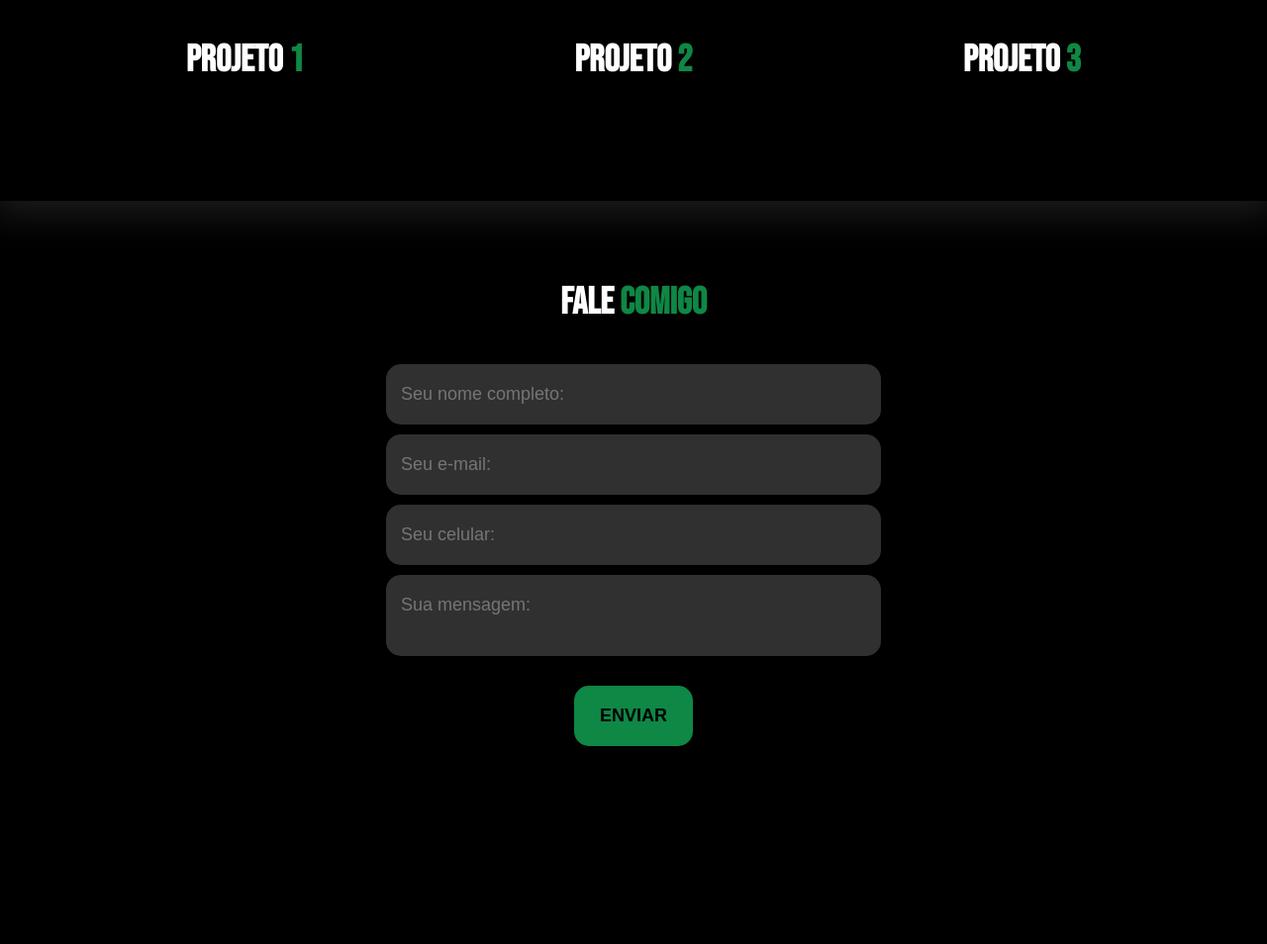
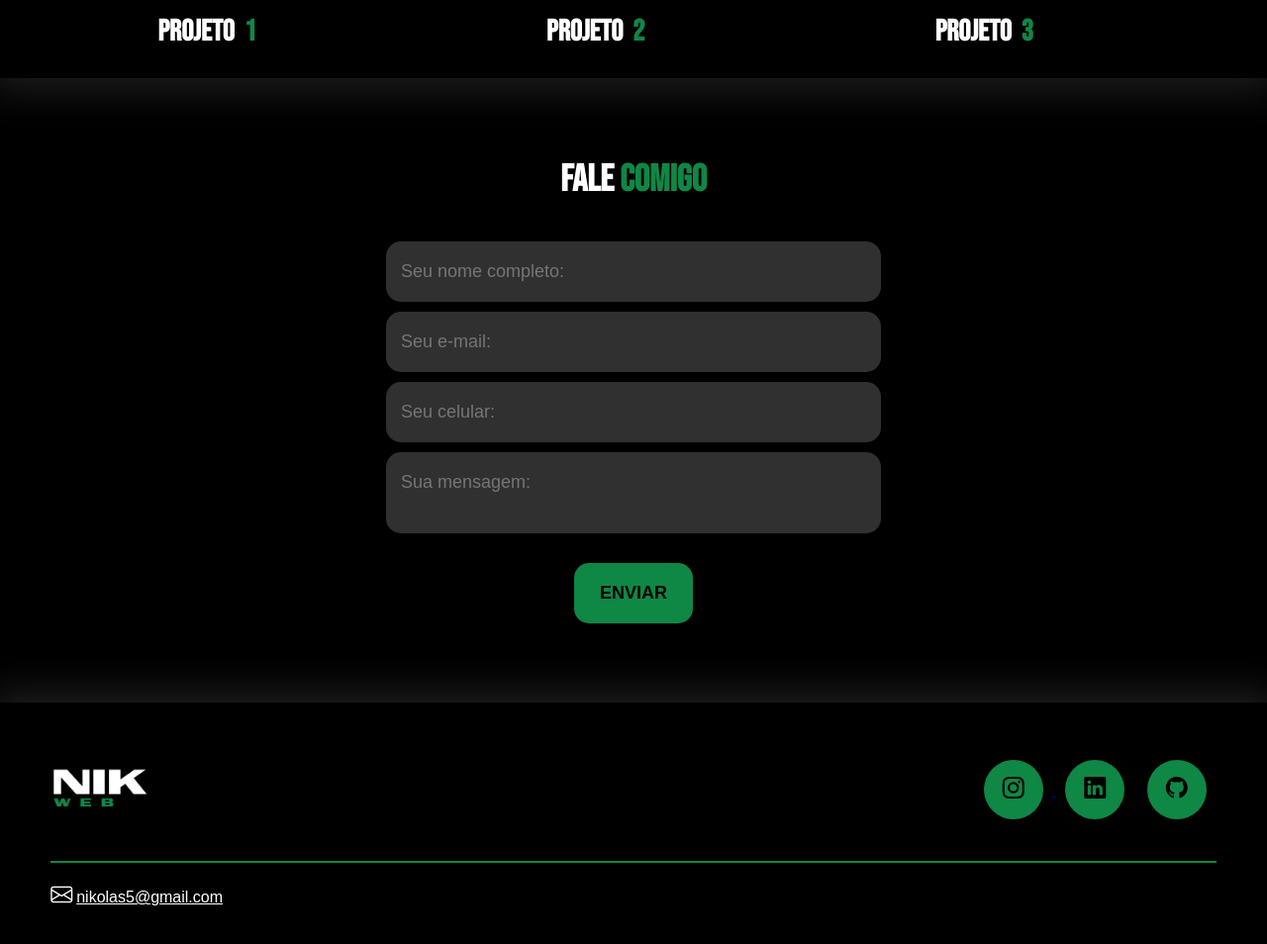
Before and after one commit to nickdavane/Portifolio, a Flask app: template templates/index.html in a window 1280 px wide. Shown: the part 2188-3142 px from the top of the page at 99% size. Run offline with Flask 3, Linux system fonts and the light colour scheme; the template is opened without the code that fills it, so the values that code supplies are empty.

Commit message:
fifth commit

```diff
--- a/app.py
+++ b/app.py
@@ -1,33 +1,18 @@
-from flask import Flask, redirect, render_template, url_for, request
+from flask import Flask, redirect, render_template
 
 
 
 app = Flask(__name__)
 
-@app.route('/home')
+@app.route('/')
 def index():
 		# Precisamos da função redirect para navegar para o endpoint "/home"
-    return redirect('/')
+    return redirect('/home')
 
-@app.route('/', methods=['GET'])
+@app.route('/home', )
 def home():
     return render_template('index.html')
 
 
-@app.route('/contato', methods=['POST'])
-def menssagem_contato():
-    remetente = request.form.get('remetente')
-    assunto =  request.form.get('assunto')
-    resposta = f'Obrigado {remetente} por entrar em contato'
-    return render_template('index.html', mensagem=resposta)
-
-
-
-
-
-
-
-
-
 if __name__ == '__main__':
     app.run(debug=True)
--- a/static/css/style.css
+++ b/static/css/style.css
@@ -17,6 +17,11 @@
 
 }
 
+.logo img{
+    width: 100px;
+    height: 100px;
+}
+
 .botao-contato button{
     padding: 10px 40px;
     font-size: 18px;
@@ -26,6 +31,18 @@
     border-radius: 30px;
     cursor: pointer;
     transition: .2s;
+}
+
+.btn-social button{
+    width: 60px;
+    height: 60px;
+    border-radius: 50%;
+    border: none;
+    background-color: #0f8745;
+    font-size: 22px;
+    cursor: pointer;
+    margin: 0 10px;
+
 }
 
 h2.titulo {
@@ -62,8 +79,11 @@
 
 }
 
+
+
 header a{
     color: #7d7d7d;
+    font-size: 20px;
     text-decoration: none;
     display: inline-block;
 }
@@ -81,11 +101,7 @@
 header nav ul li{
     display: inline-block;
     padding: 0 40px;
-    font-size: 20px;
 }
-
-
-
 
 
 /* ESTILO DO TOPO DO SITE */
@@ -214,20 +230,6 @@
     text-align: justify;
 }
 
-.sobre .txt-sobre .btn-social button{
-    width: 60px;
-    height: 60px;
-    border-radius: 50%;
-    border: none;
-    background-color: #0f8745;
-    font-size: 22px;
-    cursor: pointer;
-    margin: 0 10px;
-
-}
-
-
-
 .sobre .img-sobre img{
     border-radius: 50px;
     width: 400px;
@@ -247,6 +249,22 @@
     margin-top: 60px;
 }
 
+.portifolio h2{
+    color: #fff;
+}
+
+.titulo-portifolio{
+    position: relative;
+    top: 475px;
+    right: 185px;
+    font-size: 30px;
+    display: flex;
+    gap: 10px;
+}
+
+.titulo-portifolio span{
+    color: #0f8745;
+}
 
 
 .img-port{
@@ -278,6 +296,11 @@
 
 .overlay:hover{
     opacity: 1;
+}
+section.portifolio .img-port{
+    display:flex;
+
+
 }
 
 .titulo-projeto {
@@ -321,6 +344,7 @@
     padding: 20px 15px;
     border-radius: 15px;
     color: white;
+    font-family: Arial, Helvetica, sans-serif;
     font-size: 18px;
 
 }
@@ -353,9 +377,123 @@
     font-family: Arial, Helvetica, sans-serif;
 }
 
-.formulario p{
-    padding: 60px 4%;
+/* ESTILO DO RODAPÉ */
+
+footer{
+    padding: 15px 4%;
+    box-shadow: 0 0 40px 10px rgba(255, 255, 255, 0.13) ;
+}
+
+footer .flex{
+    justify-content: space-between;
+}
+
+.line-footer .flex{
+    align-items: center;
+}
+
+footer .line-footer{
+    padding: 20px 0;
+}
+
+.borda{
+    border-top: 2px solid #0f8745;
+}
+
+.line-footer p i{
     color: white;
-    text-align: center;
-    font-size: 38px;
+    font-size: 22px;
 }
+
+.line-footer p a{
+    margin-left: 4px;
+    color: white;
+    font-family: Arial, Helvetica, sans-serif;
+
+}
+
+/*ESTILO MOBILE*/
+
+@media screen and (max-width: 1020px){
+    /* CLASSES GERAIS */
+    .flex{
+        flex-direction: column;
+    }
+
+    /* CABEÇALHO */
+
+    header{
+        padding:0  auto;
+
+    }
+
+    .menu-desktop, .botao-contato{
+        display: none;
+    }
+
+    /*TOPO-SITE*/
+
+    section.topo-site{
+        padding: 0;
+    }
+
+    .img-topo-site {
+       display: flex;
+       justify-content: center;
+
+
+    }
+
+
+    .topo-site h1{
+        padding: 50px 20px;
+    }
+
+
+    .topo-site .flex{
+        flex-direction: column-reverse;
+    }
+
+    .topo-site .txt-topo-site p{
+        margin: 0px 20px;
+        padding-bottom: 50px;
+        font-size: 25px;
+    }
+
+    /* ESTILO SOBRE */
+    .sobre .img-sobre img{
+        width: 350px;
+        height: 350px;
+
+    }
+
+    .txt-sobre h2{
+        text-align: center;
+        padding-bottom: 20px;
+    }
+
+    .sobre .txt-sobre p{
+        margin: 0 15px 40px;
+    }
+
+    .btn-social {
+        text-align: center;
+
+    }
+
+    /* ESTILO DO PORTIFOLIO */
+    .portifolio .titulo-portifolio{
+        position: static;
+        font-size: 38px;
+        justify-content: center;
+
+    }
+
+    .img-port{
+        width: 100%;
+        max-width: 360px;
+        margin: auto;
+    }
+
+
+}
--- a/templates/index.html
+++ b/templates/index.html
@@ -20,12 +20,11 @@
         <div class="interface"><!--interface-->
             <div class="logo" id="Inicio">
                 <a href="#">
-                    <img src="static/img/logo.png" width="100" height="100">
+                    <img src="static/img/logo.png">
                 </a>
-
             </div> <!--logo-->
 
-        <nav>
+        <nav class="menu-desktop">
             <ul>
                 <li><a href="#inicio">Inicio</a></li>
                 <li><a href="#especialidades">Especialidades</a></li>
@@ -139,19 +138,24 @@
                     <div class="img-port" style="background-image: url(static/img/portifolio1.png);">
                         <div class="overlay"></div>
                     </div>
+                <h2 class="titulo-portifolio">PROJETO <span>1</span></h2>
+
                     <div class="img-port" style="background-image: url(static/img/portifolio2.png);">
                         <div class="overlay"></div>
                     </div>
+                <h2 class="titulo-portifolio">PROJETO <span>2</span></h2>
+
                     <div class="img-port" style="background-image: url(static/img/portifolio3.png);">
                         <div class="overlay"></div>
                     </div>
+                <h2 class="titulo-portifolio">PROJETO <span>3</span></h2>
                 </div><!--flex-->
-                <div class="titulo-projeto">
+
+                <!-- <div class="titulo-projeto">
                     <h2>PROJETO <span>1</span></h2>
                     <h2>PROJETO <span>2</span></h2>
                     <h2>PROJETO <span>3</span></h2>
-
-                </div>
+                </div>            -->
 
             </div><!--interface-->
 
@@ -160,19 +164,44 @@
             <div class="interface">
                 <h2 class="titulo">FALE <span>COMIGO</span></h2>
 
-                    <form action="/contato" method="post">
-                        <input type="text" name="remetente" id="" placeholder="Seu nome completo:" required>
-                        <input type="text" name="email" id="" placeholder="Seu e-mail:" required>
-                        <input type="number" name="celular" id="" placeholder="Seu celular:" required>
+                <form action="">
+                    <input type="text" name="" id="" placeholder="Seu nome completo:" required>
+                    <input type="text" name="" id="" placeholder="Seu e-mail:" required>
+                    <input type="number" name="" id="" placeholder="Seu celular:" required>
                     <textarea name="" id="" placeholder="Sua mensagem:" required></textarea>
 
                     <div class="btn-enviar"><input type="submit" value="ENVIAR"></div>
 
                 </form>
-                <p>{{mensagem}}</p>
             </div>
 
         </section>
     </main>
+
+    <footer>
+        <div class="interface">
+            <div class="line-footer">
+                <div class="flex">
+                    <div class="logo">
+                        <img src="/static/img/logo.png" alt="logotipo">
+                    </div><!--logo-footer-->
+
+                    <div class="btn-social"><!--btn-social-->
+                        <a href="https://www.instagram.com/nickdavane/" target="_blank"><button><i class="bi bi-instagram"></i></button>
+                        </a>
+                        <a href="https://www.linkedin.com/in/nikolas-davane/" target="_blank"><button><i class="bi bi-linkedin"></i></button></a>
+                        <a href="https://github.com/nickdavane" target="_blank"><button><i class="bi bi-github"></i></button></a>
+                    </div><!--btn-social-->
+
+                </div><!--flex-->
+
+            </div><!--line-footer-->
+
+            <div class="line-footer borda">
+                <p><i class="bi bi-envelope"></i><a href="mailto:nikolas5@gmail.com">nikolas5@gmail.com</a></p>
+
+            </div><!--line-footer-->
+        </div><!--interface-->
+    </footer><!--footer-->
 </body>
 </html>
```
Lines whose indentation alone changed are shown as unchanged.
